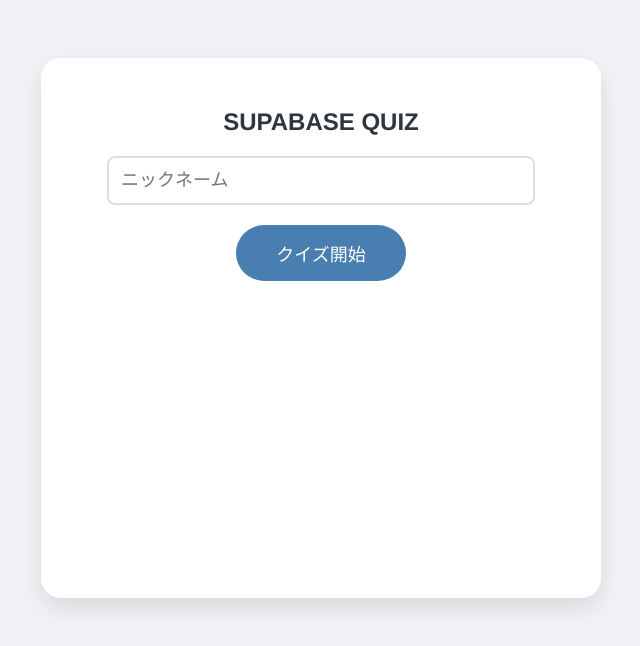
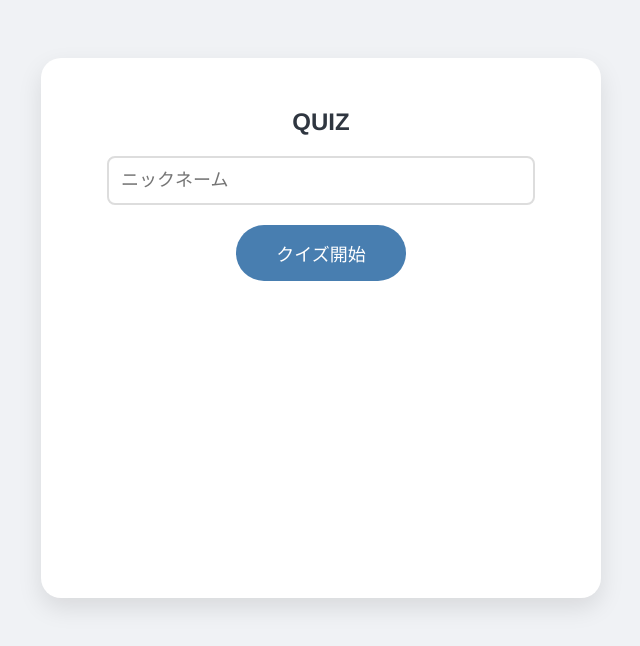
Before and after one commit to eh24a001-source/Englishgithub.io, a plain HTML site: page index.html in a window 1280 px wide. Shown: the whole page, without its empty margins (319-959 px from the left). Drawn offline with nearby package versions, Linux system fonts and the light colour scheme.

```diff
--- a/index.html
+++ b/index.html
@@ -26,7 +26,7 @@
     <div id="timer-container"><div id="timer-bar"></div></div>
 
     <div id="name-screen">
-        <h2>SUPABASE QUIZ</h2>
+        <h2>QUIZ</h2>
         <input type="text" id="user-name" placeholder="ニックネーム" maxlength="15">
         <br>
         <button class="btn-primary" onclick="confirmName()">クイズ開始</button>
@@ -182,4 +182,5 @@
             [arr[i], arr[j]] = [arr[j], arr[i]];
         }
     }
+
 </script>
```
